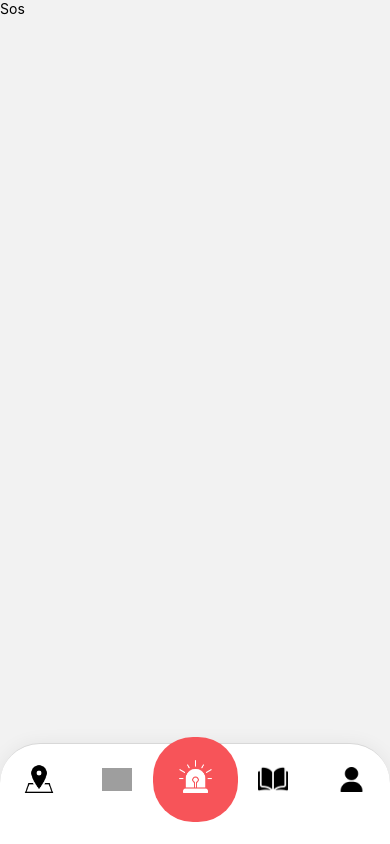
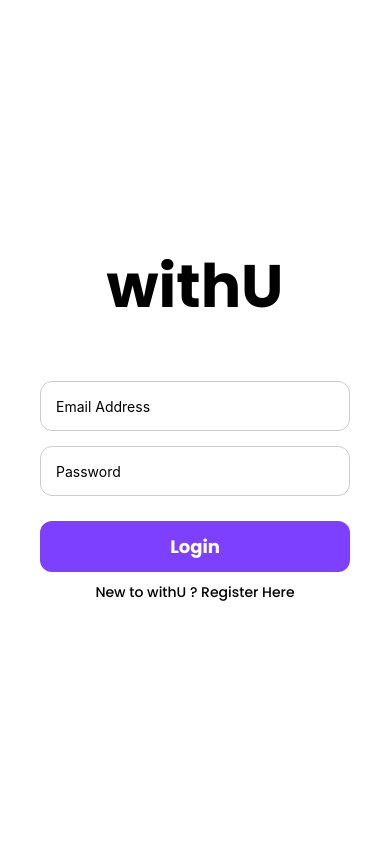
Before and after one commit to FaizanPotrick/withU-Women-Safety, a React Native app in the folder client/: screen /login in a window 390 px wide. Before the commit this address had no page. Built offline with nearby package versions, Linux system fonts and the light colour scheme; grey boxes are pictures that could not be loaded.

Commit message:
get started and login page created

```diff
--- a/client/App.js
+++ b/client/App.js
@@ -1,30 +1,29 @@
-import { NavigationContainer } from "@react-navigation/native";
-import { StatusBar } from "react-native";
-import { useFonts } from "expo-font";
-import React from "react";
-import Auth from "./screens/auth/AuthScreen";
-import MainScreen from "./screens/MainScreen";
+import { NavigationContainer } from '@react-navigation/native'
+import { StatusBar } from 'react-native'
+import { useFonts } from 'expo-font'
+import React, { useContext } from 'react'
+import Auth from './screens/auth/AuthScreen'
+import MainScreen from './screens/MainScreen'
+import StateContext, { StateProvider } from './context/StateContext'
 
 export default function App() {
   const [fontsLoaded] = useFonts({
-    "Poppins-Bold": require("./assets/Fonts/Poppins-Bold.ttf"),
-    "Poppins-Thin": require(".//assets/Fonts/Poppins-Thin.ttf"),
-    "Poppins-Medium": require(".//assets/Fonts/Poppins-Medium.ttf"),
-  });
-
-  if (!fontsLoaded) return null;
-
+    'Poppins-Bold': require('./assets/Fonts/Poppins-Bold.ttf'),
+    'Poppins-Thin': require('.//assets/Fonts/Poppins-Thin.ttf'),
+    'Poppins-Medium': require('.//assets/Fonts/Poppins-Medium.ttf'),
+  })
+  if (!fontsLoaded) return null
   return (
-    <>
-      <StatusBar barStyle={"auto"} />
+    <StateProvider>
+      <StatusBar barStyle={'light-content'} />
       <NavigationContainer>
         <Provider />
       </NavigationContainer>
-    </>
-  );
+    </StateProvider>
+  )
 }
 
 const Provider = () => {
-  const isLogin = true;
-  return <>{isLogin ? <MainScreen /> : <Auth />}</>;
-};
+  const { isLogin } = useContext(StateContext)
+  return <>{isLogin ? <MainScreen /> : <Auth />}</>
+}
--- /dev/null
+++ b/client/config.js
@@ -0,0 +1,3 @@
+const SERVER_URL = 'http://192.168.137.1:8000'
+
+export { SERVER_URL }
--- /dev/null
+++ b/client/context/StateContext.js
@@ -0,0 +1,127 @@
+import AsyncStorage from '@react-native-async-storage/async-storage'
+import React, { useState, useEffect, createContext, useContext } from 'react'
+// import * as Location from 'expo-location'
+// import io from 'socket.io-client'
+// import { SERVER_URL } from '../config'
+
+const StateContext = createContext()
+export default StateContext
+
+export const StateProvider = ({ children }) => {
+  const [isLogin, setIsLogin] = useState(false)
+  const [loading, setLoading] = useState(false)
+  const [User, setUser] = useState(null)
+
+  useEffect(() => {
+    ;(async () => {
+      const user = await AsyncStorage.getItem('user')
+      if (user === null) {
+        return setIsLogin(false)
+      }
+      const { user_id, emergency_contact, password } = await JSON.parse(user)
+      if (!(user_id && emergency_contact && password)) {
+        return setIsLogin(false)
+      }
+      setUser(await JSON.parse(user))
+      setIsLogin(true)
+    })()
+  }, [isLogin])
+
+  //   const Logout = async () => {
+  //     await AsyncStorage.removeItem('user')
+  //     setUser(null)
+  //     setIsLogin(false)
+  //   }
+
+  return (
+    <StateContext.Provider
+      value={{
+        loading,
+        setLoading,
+        isLogin,
+        setIsLogin,
+        User,
+        setUser,
+      }}
+    >
+      {children}
+    </StateContext.Provider>
+  )
+}
+
+// export const SocketProvider = ({ children }) => {
+//   const { Logout, User, setUser, loading, setLoading } = useContext(
+//     StateContext,
+//   )
+
+//   const [socket] = useState(() =>
+//     io(SERVER_URL, {
+//       transports: ['websocket'],
+//     }),
+//   )
+//   const [location, setLocation] = useState(null)
+//   const [isSocketConnected, setIsSocketConnected] = useState(false)
+
+//   useEffect(() => {
+//     socket.on('connect', async () => {
+//       const user = await JSON.parse(await AsyncStorage.getItem('user'))
+//       setUser(user)
+//       socket.emit('Set_User_ID', user.user_id)
+//       setIsSocketConnected(true)
+//       console.log('connected')
+//     })
+//     socket.on('connect_error', (err) => {
+//       console.log(err)
+//     })
+//     socket.on('disconnect', () => {
+//       setIsSocketConnected(false)
+//       console.log('disconnected')
+//     })
+//     return () => {
+//       socket.off('connect')
+//       socket.off('connect_error')
+//       socket.off('disconnect')
+//     }
+//   }, [])
+
+//   useEffect(() => {
+//     if (!isSocketConnected) return
+//     ;(async () => {
+//       const subscription = await Location.watchPositionAsync(
+//         {
+//           accuracy: Location.Accuracy.High,
+//           timeInterval: 5000,
+//           distanceInterval: 20,
+//         },
+//         ({ coords }) => {
+//           setLocation({
+//             latitude: coords.latitude,
+//             longitude: coords.longitude,
+//           })
+//           socket.emit('Set_Active_User', {
+//             latitude: coords.latitude,
+//             longitude: coords.longitude,
+//           })
+//           console.log('location updated')
+//         },
+//       )
+//       return () => subscription.remove()
+//     })()
+//   }, [isSocketConnected])
+
+//   return (
+//     <StateContext.Provider
+//       value={{
+//         socket,
+//         location,
+//         User,
+//         Logout,
+//         setLoading,
+//         loading,
+//         isSocketConnected,
+//       }}
+//     >
+//       {children}
+//     </StateContext.Provider>
+//   )
+// }
--- a/client/package.json
+++ b/client/package.json
@@ -9,6 +9,7 @@
     "web": "expo start --web"
   },
   "dependencies": {
+    "@react-native-async-storage/async-storage": "^1.18.1",
     "@react-navigation/bottom-tabs": "^6.5.7",
     "@react-navigation/native-stack": "^6.9.12",
     "axios": "^1.3.5",
--- a/client/screens/auth/GetStarted.js
+++ b/client/screens/auth/GetStarted.js
@@ -1,19 +1,24 @@
-import { StyleSheet, Text, View, TouchableOpacity, Image } from "react-native";
-import React from "react";
-import Styles from "../../CommonStyles";
+import { StyleSheet, Text, View, TouchableOpacity, Image } from 'react-native'
+import React from 'react'
+import Styles from '../../CommonStyles'
 
 const GetStarted = ({ navigation }) => {
   return (
     <View style={styles.mainCon}>
+      <View style={styles.upperPattern}></View>
       <View style={styles.textCon}>
+        <Image
+          source={require('../../assets/logo.jpg')}
+          style={{ width: 150, height: 150, borderRadius: 100 }}
+        />
         <Text style={[Styles.bold, styles.title]}>withU</Text>
         <TouchableOpacity
           style={styles.btn}
-          onPress={() => navigation.navigate("login")}
+          onPress={() => navigation.navigate('login')}
         >
           <Text
             style={{
-              color: "#fff",
+              color: '#fff',
               fontFamily: Styles.bold.fontFamily,
               fontSize: 18,
             }}
@@ -23,13 +28,24 @@
         </TouchableOpacity>
       </View>
     </View>
-  );
-};
+  )
+}
 
 const styles = StyleSheet.create({
   mainCon: {
     flex: 1,
-    width: "100%",
+    width: '100%',
+  },
+  upperPattern: {
+    backgroundColor: Styles.bg.backgroundColor,
+    height: '40%',
+    borderBottomEndRadius: 100,
+    borderBottomStartRadius: 100,
+  },
+  textCon: {
+    display: 'flex',
+    alignItems: 'center',
+    marginTop: -80,
   },
   title: {
     fontSize: 50,
@@ -39,10 +55,10 @@
     backgroundColor: Styles.bg.backgroundColor,
     paddingVertical: 12,
     borderRadius: 12,
-    position: "absolute",
-    top: "180%",
+    position: 'absolute',
+    top: '180%',
     paddingHorizontal: 50,
   },
-});
+})
 
-export default GetStarted;
+export default GetStarted
--- a/client/screens/auth/Login.js
+++ b/client/screens/auth/Login.js
@@ -1,12 +1,116 @@
-import { View, Text } from "react-native";
-import React from "react";
+import {
+  TextInput,
+  TouchableOpacity,
+  Text,
+  StyleSheet,
+  SafeAreaView,
+  KeyboardAvoidingView,
+  Platform,
+} from 'react-native'
+import AsyncStorage from '@react-native-async-storage/async-storage'
+import React, { useState, useContext } from 'react'
+import axios from 'axios'
+import Styles from '../../CommonStyles'
+import StateContext from '../../context/StateContext'
+import { SERVER_URL } from '../../config'
 
-const Login = () => {
+const Login = ({ navigation }) => {
+  const { setIsLogin, setLoading } = useContext(StateContext)
+  const [login, setLogin] = useState({
+    email_address: '',
+    password: '',
+  })
+
+  const onSubmit = async () => {
+    setLoading(true)
+    try {
+      const { data } = await axios.put(`${SERVER_URL}/api/login`, login)
+      console.log(data)
+      await AsyncStorage.setItem('user', JSON.stringify(data))
+      setLogin({ email_address: '', password: '' })
+      setIsLogin(true)
+    } catch (err) {
+      console.error(err)
+      if (err.response) return alert(err.response.data)
+      alert(err)
+    }
+    setLoading(false)
+  }
+
   return (
-    <View>
-      <Text>Login</Text>
-    </View>
-  );
-};
+    <KeyboardAvoidingView
+      behavior={Platform.OS === 'ios' ? 'padding' : 'height'}
+      style={styles.container}
+    >
+      <SafeAreaView style={{ width: '100%', maxWidth: 500 }}>
+        <Text style={[Styles.bold, styles.title]}>withU</Text>
+        <TextInput
+          style={styles.input}
+          placeholder="Email Address"
+          onChangeText={(text) => setLogin({ ...login, email_address: text })}
+          value={login.email_address}
+          autoCapitalize="none"
+          autoComplete="off"
+        />
+        <TextInput
+          style={styles.input}
+          placeholder="Password"
+          secureTextEntry
+          onChangeText={(text) => setLogin({ ...login, password: text })}
+          autoCapitalize="none"
+          autoComplete="off"
+          value={login.password}
+        />
+        <TouchableOpacity
+          onPress={onSubmit}
+          style={{ ...Styles.button, marginTop: 10 }}
+        >
+          <Text style={styles.buttonText}>Login</Text>
+        </TouchableOpacity>
+        <TouchableOpacity
+          style={{ marginTop: 10 }}
+          onPress={() => navigation.navigate('register')}
+        >
+          <Text
+            style={{
+              textAlign: 'center',
+              fontFamily: Styles.medium.fontFamily,
+            }}
+          >
+            New to withU ? Register Here
+          </Text>
+        </TouchableOpacity>
+      </SafeAreaView>
+    </KeyboardAvoidingView>
+  )
+}
 
-export default Login;
+const styles = StyleSheet.create({
+  container: {
+    padding: 40,
+    backgroundColor: '#fff',
+    flex: 1,
+    justifyContent: 'center',
+  },
+  title: {
+    fontSize: 60,
+    textAlign: 'center',
+    marginBottom: 50,
+  },
+  input: {
+    height: 50,
+    marginBottom: 15,
+    paddingHorizontal: 15,
+    borderRadius: 12,
+    borderWidth: 1,
+    borderColor: '#ccc',
+  },
+  buttonText: {
+    color: '#fff',
+    textAlign: 'center',
+    fontFamily: Styles.bold.fontFamily,
+    fontSize: 18,
+  },
+})
+
+export default Login
```
Also changed, not shown: client/assets/logo.jpg (added), 1 other file (tests, documents, lock files or other folders).
